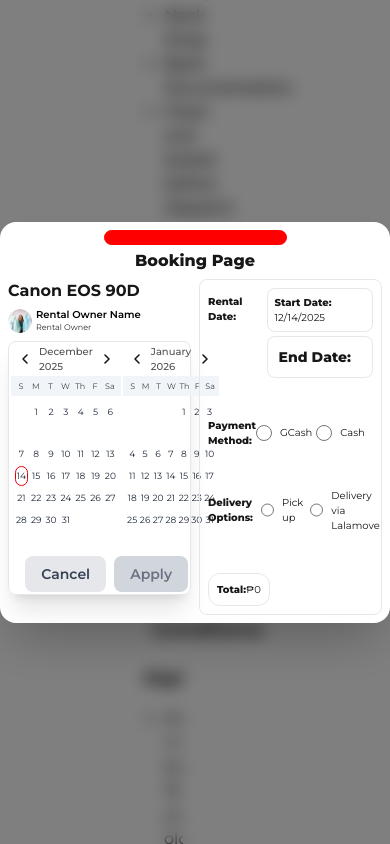
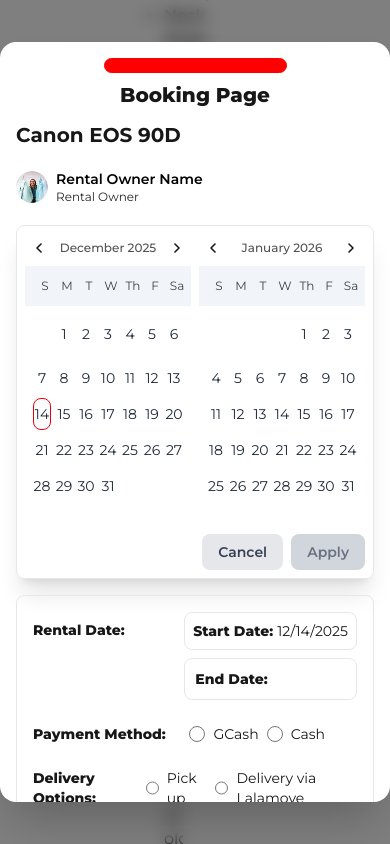
Before and after one commit to gabiuz/Lendr, a Next.js app in the folder client/: page /product-description in a window 390 px wide. Both pictures are taken after a click on the button "Book Now". Built offline with nearby package versions, Linux system fonts and the light colour scheme.

Commit message:
made booking modal responsive

```diff
--- a/client/app/components/Booking.jsx
+++ b/client/app/components/Booking.jsx
@@ -99,7 +99,7 @@
           key={day}
           onClick={() => !isPast && handleDateClick(date)}
           disabled={isPast}
-          className={`h-5 lg:h-8 px-1 lg:px-3 py-1 lg:py-3 flex items-center justify-center rounded-lg text-[9px] lg:text-sm font-normal transition-all
+          className={`h-8 md:h-5 lg:h-8 px-2 md:px-1 lg:px-3 py-2 md:py-1 lg:py-3 flex items-center justify-center rounded-lg text-sm md:text-[9px] lg:text-sm font-normal transition-all
             ${
               isPast
                 ? "text-gray-300 cursor-not-allowed"
@@ -116,9 +116,9 @@
     }
 
     return (
-      <div className="mb-1.5 lg:mb-3">
+      <div className="mb-2 md:mb-1.5 lg:mb-3">
         {/* Month header with navigation */}
-        <div className="flex justify-between items-center mb-0.5 lg:mb-2">
+        <div className="flex justify-between items-center mb-1 md:mb-0.5 lg:mb-2">
           <button
             onClick={goToPreviousMonth}
             className="p-1.5 hover:bg-gray-200 rounded transition-colors"
@@ -140,7 +140,7 @@
               />
             </svg>
           </button>
-          <h3 className="text-[10px] lg:text-sm font-medium text-neutral-600">{monthName}</h3>
+          <h3 className="text-xs md:text-[10px] lg:text-sm font-medium text-neutral-600">{monthName}</h3>
           <button
             onClick={goToNextMonth}
             className="p-1.5 hover:bg-gray-200 rounded transition-colors"
@@ -163,17 +163,17 @@
             </svg>
           </button>
         </div>
-        <div className="grid grid-cols-7 gap-0.5 lg:gap-2 mb-0.5 lg:mb-1 px-1 lg:px-3 py-1 lg:py-3 bg-slate-100">
+        <div className="grid grid-cols-7 gap-1 md:gap-0.5 lg:gap-2 mb-1 md:mb-0.5 lg:mb-1 px-2 md:px-1 lg:px-3 py-2 md:py-1 lg:py-3 bg-slate-100">
           {["S", "M", "T", "W", "Th", "F", "Sa"].map((day) => (
             <div
               key={day}
-              className="h-3 lg:h-6 w-3 lg:w-6 flex items-center justify-center text-[8px] lg:text-sm font-normal text-neutral-700"
+              className="h-6 md:h-3 lg:h-6 w-6 md:w-3 lg:w-6 flex items-center justify-center text-xs md:text-[8px] lg:text-sm font-normal text-neutral-700"
             >
               {day}
             </div>
           ))}
         </div>
-        <div className="grid grid-cols-7 gap-0.5 lg:gap-2 px-1 lg:px-3 py-1 lg:py-3">{days}</div>
+        <div className="grid grid-cols-7 gap-1 md:gap-0.5 lg:gap-2 px-2 md:px-1 lg:px-3 py-2 md:py-1 lg:py-3">{days}</div>
       </div>
     );
   };
@@ -186,42 +186,42 @@
           onClick={onClose}
         >
           <div
-            className="bg-white rounded-2xl shadow-2xl w-fit max-w-3xl xl:max-w-7xl mx-auto overflow-hidden animate-slideUp max-h-[90vh] flex flex-col"
+            className="bg-white rounded-2xl shadow-2xl w-full md:w-fit md:max-w-3xl lg:max-w-4xl xl:max-w-7xl mx-auto overflow-hidden animate-slideUp max-h-[90vh] flex flex-col"
             onClick={(e) => e.stopPropagation()}
           >
-            <div className="modal-container py-2 px-2 lg:py-16 xl:py-24 lg:px-12 xl:px-20 overflow-y-hidden">
+            <div className="modal-container py-4 px-4 md:py-2 md:px-2 lg:py-16 xl:py-24 lg:px-12 xl:px-20 overflow-y-auto md:overflow-y-hidden">
               <div className="red-line mx-auto"></div>
               <div className="modal-header flex justify-between items-center">
-                <h1 className="text-base lg:text-3xl xl:text-4xl font-extrabold w-full mt-1 lg:mt-6 xl:mt-10 flex justify-center">
+                <h1 className="text-xl md:text-base lg:text-3xl xl:text-4xl font-extrabold w-full mt-2 md:mt-1 lg:mt-6 xl:mt-10 flex justify-center">
                   Booking Page
                 </h1>
               </div>
-              <div className="modal-body mt-1.5 lg:mt-8 xl:mt-10 grid grid-cols-2 gap-2 lg:gap-12 xl:gap-20">
-                <div className="calendar-column w-full flex flex-col gap-1 lg:gap-5 xl:gap-6">
+              <div className="modal-body mt-3 md:mt-1.5 lg:mt-8 xl:mt-10 grid grid-cols-1 md:grid-cols-2 gap-4 md:gap-2 lg:gap-12 xl:gap-20">
+                <div className="calendar-column w-full flex flex-col gap-3 md:gap-1 lg:gap-5 xl:gap-6">
                   {/* Booking Details */}
-                  <div className="product-info mb-0.5 lg:mb-2.5 xl:mb-3">
-                    <h3 className="text-base lg:text-3xl xl:text-4xl font-bold mb-0">Canon EOS 90D</h3>
+                  <div className="product-info mb-1 md:mb-0.5 lg:mb-2.5 xl:mb-3">
+                    <h3 className="text-xl md:text-base lg:text-3xl xl:text-4xl font-bold mb-1 md:mb-0">Canon EOS 90D</h3>
                   </div>
-                  <div className="inline-flex justify-start items-center gap-1 mb-1 lg:mb-4">
+                  <div className="inline-flex justify-start items-center gap-2 mb-2 md:gap-1 md:mb-1 lg:mb-4">
                     <Image
-                      width={24}
-                      height={24}
-                      className="rounded-full"
+                      width={32}
+                      height={32}
+                      className="rounded-full md:w-6 md:h-6"
                       src="/pictures/sample-pfp-productCard.png"
                       alt="profile photo image"
                     />
-                    <div className="w-32 lg:w-52 inline-flex flex-col justify-start items-start">
-                      <div className="self-stretch justify-start text-black text-[10px] lg:text-base font-semibold leading-3">
+                    <div className="w-40 md:w-32 lg:w-52 inline-flex flex-col justify-start items-start">
+                      <div className="self-stretch justify-start text-black text-sm md:text-[10px] lg:text-base font-semibold leading-5 md:leading-3">
                         Rental Owner Name
                       </div>
-                      <div className="self-stretch justify-start text-zinc-800 text-[8px] lg:text-sm font-normal leading-3">
+                      <div className="self-stretch justify-start text-zinc-800 text-xs md:text-[8px] lg:text-sm font-normal leading-4 md:leading-3">
                         Rental Owner
                       </div>
                     </div>
                   </div>
                   {/* Two Months Side by Side */}
-                  <div className="border border-gray-200 rounded-lg p-0.5 lg:p-3 xl:p-4 shadow-xl">
-                    <div className="flex gap-0.5 lg:gap-3 xl:gap-4">
+                  <div className="border border-gray-200 rounded-lg p-2 md:p-0.5 lg:p-3 xl:p-4 shadow-xl">
+                    <div className="flex gap-2 md:gap-0.5 lg:gap-3 xl:gap-4">
                       <div className="flex-1">
                         {renderCalendar(currentMonth)}
                       </div>
@@ -269,14 +269,14 @@
                 </div>
 
                 <div className="rental-details w-full">
-                  <div className="border border-gray-200 rounded-lg h-full px-2 lg:px-6 xl:px-8 py-2 lg:py-8 xl:py-10">
-                    <div className="flex flex-col gap-10">
-                    <div className="rental-date-container flex justify-between items-start gap-1 lg:gap-3 xl:gap-4">
-                      <h2 className="font-extrabold text-[10px] lg:text-base pt-1.5 lg:pt-3.5">
+                  <div className="border border-gray-200 rounded-lg h-full px-4 md:px-2 lg:px-6 xl:px-8 py-4 md:py-2 lg:py-8 xl:py-10">
+                    <div className="flex flex-col gap-6 md:gap-10">
+                    <div className="rental-date-container flex justify-between items-start gap-2 md:gap-1 lg:gap-3 xl:gap-4">
+                      <h2 className="font-extrabold text-sm md:text-[10px] lg:text-base pt-2 md:pt-1.5 lg:pt-3.5">
                         Rental Date:
                       </h2>
-                      <div className="dates flex flex-col gap-1 lg:gap-2.5">
-                        <p className="font-extrabold text-[10px] lg:text-base border border-gray-200 p-1.5 lg:p-3 xl:p-3.5 rounded-lg">
+                      <div className="dates flex flex-col gap-2 md:gap-1 lg:gap-2.5">
+                        <p className="font-extrabold text-sm md:text-[10px] lg:text-base border border-gray-200 p-2 md:p-1.5 lg:p-3 xl:p-3.5 rounded-lg">
                           Start Date:{" "}
                           <span className="font-normal">
                             {selectedDates.start
@@ -294,9 +294,9 @@
                         </p>
                       </div>
                     </div>
-                    <div className="payment-container flex items-center justify-between pr-6 lg:pr-18 xl:pr-24">
-                      <h2 className="font-extrabold text-[10px] lg:text-base">Payment Method:</h2>
-                      <div className="payment flex gap-1 lg:gap-2.5">
+                    <div className="payment-container flex items-center justify-between pr-8 md:pr-6 lg:pr-18 xl:pr-24">
+                      <h2 className="font-extrabold text-sm md:text-[10px] lg:text-base">Payment Method:</h2>
+                      <div className="payment flex gap-2 md:gap-1 lg:gap-2.5">
                         <label className="flex items-center gap-2 cursor-pointer">
                           <input
                             type="radio"
@@ -306,7 +306,7 @@
                             onChange={(e) => setPaymentMethod(e.target.value)}
                             className="w-4 h-4 cursor-pointer"
                           />
-                          <span className="text-[10px] lg:text-base font-normal">GCash</span>
+                          <span className="text-sm md:text-[10px] lg:text-base font-normal">GCash</span>
                         </label>
                         <label className="flex items-center gap-2 cursor-pointer">
                           <input
@@ -317,13 +317,13 @@
                             onChange={(e) => setPaymentMethod(e.target.value)}
                             className="w-4 h-4 cursor-pointer"
                           />
-                          <span className="text-[10px] lg:text-base font-normal">Cash</span>
+                          <span className="text-sm md:text-[10px] lg:text-base font-normal">Cash</span>
                         </label>
                       </div>
                     </div>
-                    <div className="delivery-container flex items-center justify-between gap-2 lg:gap-3">
-                      <h2 className="font-extrabold text-[10px] lg:text-base">Delivery Options:</h2>
-                      <div className="delivery flex gap-1 lg:gap-2.5">
+                    <div className="delivery-container flex items-center justify-between gap-2 md:gap-2 lg:gap-3">
+                      <h2 className="font-extrabold text-sm md:text-[10px] lg:text-base">Delivery Options:</h2>
+                      <div className="delivery flex gap-2 md:gap-1 lg:gap-2.5">
                         <label className="flex items-center gap-2 cursor-pointer">
                           <input
                             type="radio"
@@ -333,7 +333,7 @@
                             onChange={(e) => setDeliveryOption(e.target.value)}
                             className="w-4 h-4 cursor-pointer"
                           />
-                          <span className="text-[10px] lg:text-base font-normal">Pick up</span>
+                          <span className="text-sm md:text-[10px] lg:text-base font-normal">Pick up</span>
                         </label>
                         <label className="flex items-center gap-2 cursor-pointer">
                           <input
@@ -344,23 +344,23 @@
                             onChange={(e) => setDeliveryOption(e.target.value)}
                             className="w-4 h-4 cursor-pointer"
                           />
-                          <span className="text-[10px] lg:text-base font-normal">Delivery via Lalamove</span>
+                          <span className="text-sm md:text-[10px] lg:text-base font-normal">Delivery via Lalamove</span>
                         </label>
                       </div>
                     </div>
 
                     {/* Total Price */}
-                    <div className="total-container border border-gray-200 w-fit rounded-xl p-2 lg:p-4">
+                    <div className="total-container border border-gray-200 w-fit rounded-xl p-3 md:p-2 lg:p-4">
                       <div className="flex justify-between items-center">
-                        <h2 className="font-extrabold text-[10px] lg:text-base">Total:</h2>
-                        <p className="font-normal text-[10px] lg:text-base">
+                        <h2 className="font-extrabold text-sm md:text-[10px] lg:text-base">Total:</h2>
+                        <p className="font-normal text-sm md:text-[10px] lg:text-base">
                           ₱{selectedDates.start && selectedDates.end
                             ? (Math.ceil((selectedDates.end - selectedDates.start) / (1000 * 60 * 60 * 24)) + 1) * pricePerDay
                             : 0}
                         </p>
                       </div>
                       {selectedDates.start && selectedDates.end && (
-                        <p className="text-[8px] lg:text-xs text-gray-600 text-right mt-0.5 lg:mt-1">
+                        <p className="text-xs md:text-[8px] lg:text-xs text-gray-600 text-right mt-1 md:mt-0.5 lg:mt-1">
                           {Math.ceil((selectedDates.end - selectedDates.start) / (1000 * 60 * 60 * 24)) + 1} day(s) × ₱{pricePerDay}/day
                         </p>
                       )}
@@ -369,6 +369,38 @@
                   </div>
                 </div>
               </div>
+
+              {/* Action Buttons */}
+              <div className="flex justify-end gap-3 md:gap-2 lg:gap-3 mt-6 md:mt-4 lg:mt-6">
+                <button
+                  onClick={onClose}
+                  className="px-6 md:px-4 lg:px-6 py-2.5 md:py-2 lg:py-2.5 bg-gray-200 hover:bg-gray-300 text-gray-700 rounded-lg text-sm md:text-xs lg:text-sm font-semibold transition-colors cursor-pointer"
+                >
+                  Cancel
+                </button>
+                <button
+                  onClick={() => {
+                    // Handle confirm booking logic here
+                    console.log("Booking confirmed:", {
+                      dates: selectedDates,
+                      payment: paymentMethod,
+                      delivery: deliveryOption,
+                      total: selectedDates.start && selectedDates.end
+                        ? (Math.ceil((selectedDates.end - selectedDates.start) / (1000 * 60 * 60 * 24)) + 1) * pricePerDay
+                        : 0
+                    });
+                    onClose();
+                  }}
+                  disabled={!selectedDates.start || !selectedDates.end || !paymentMethod || !deliveryOption}
+                  className={`px-6 md:px-4 lg:px-6 py-2.5 md:py-2 lg:py-2.5 rounded-lg text-sm md:text-xs lg:text-sm font-semibold transition-all cursor-pointer ${
+                    selectedDates.start && selectedDates.end && paymentMethod && deliveryOption
+                      ? "bg-red-600 hover:bg-red-700 text-white hover:shadow-md"
+                      : "bg-gray-300 text-gray-500 cursor-not-allowed"
+                  }`}
+                >
+                  Confirm Booking
+                </button>
+              </div>
             </div>
           </div>
         </div>
```
